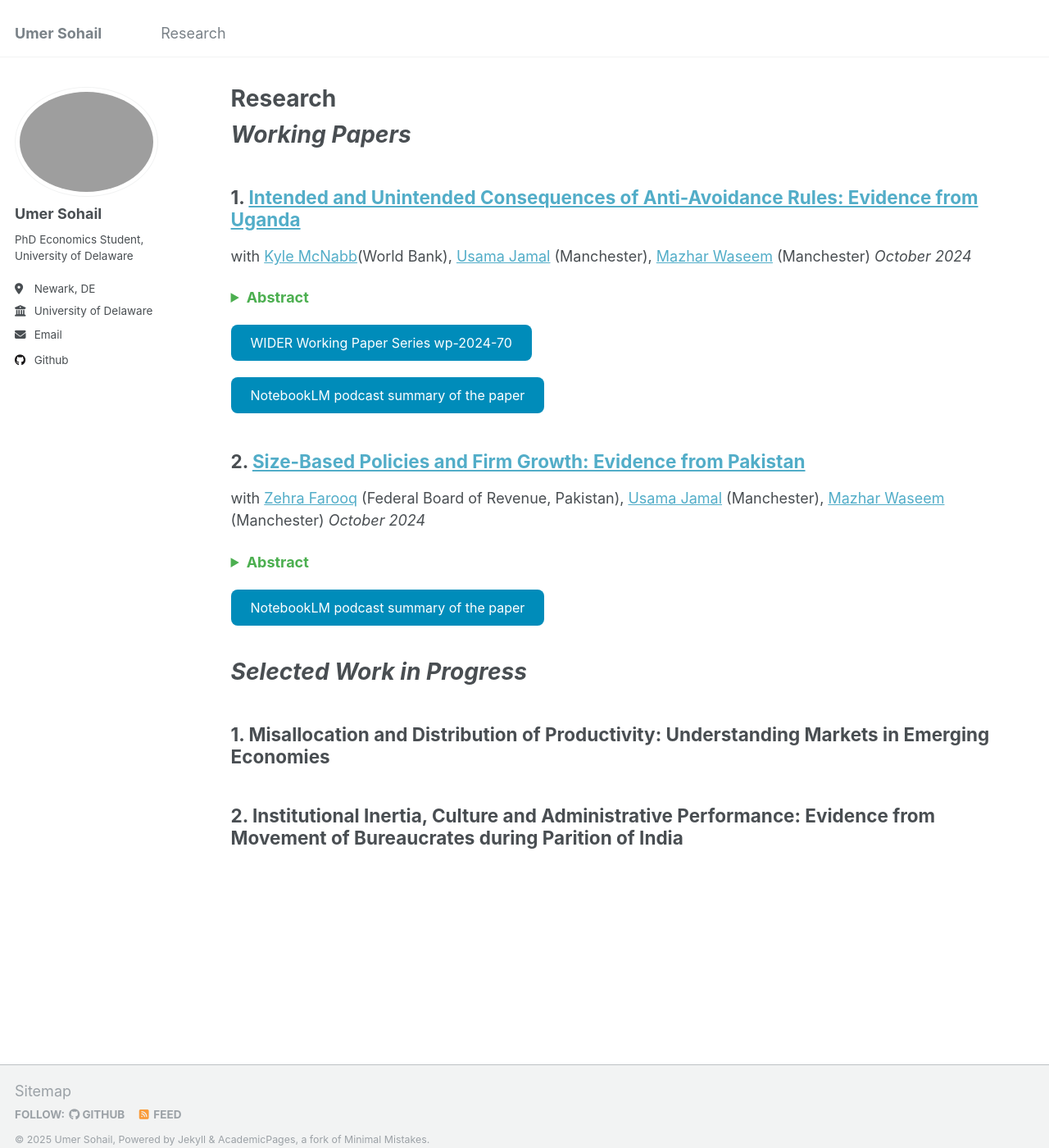
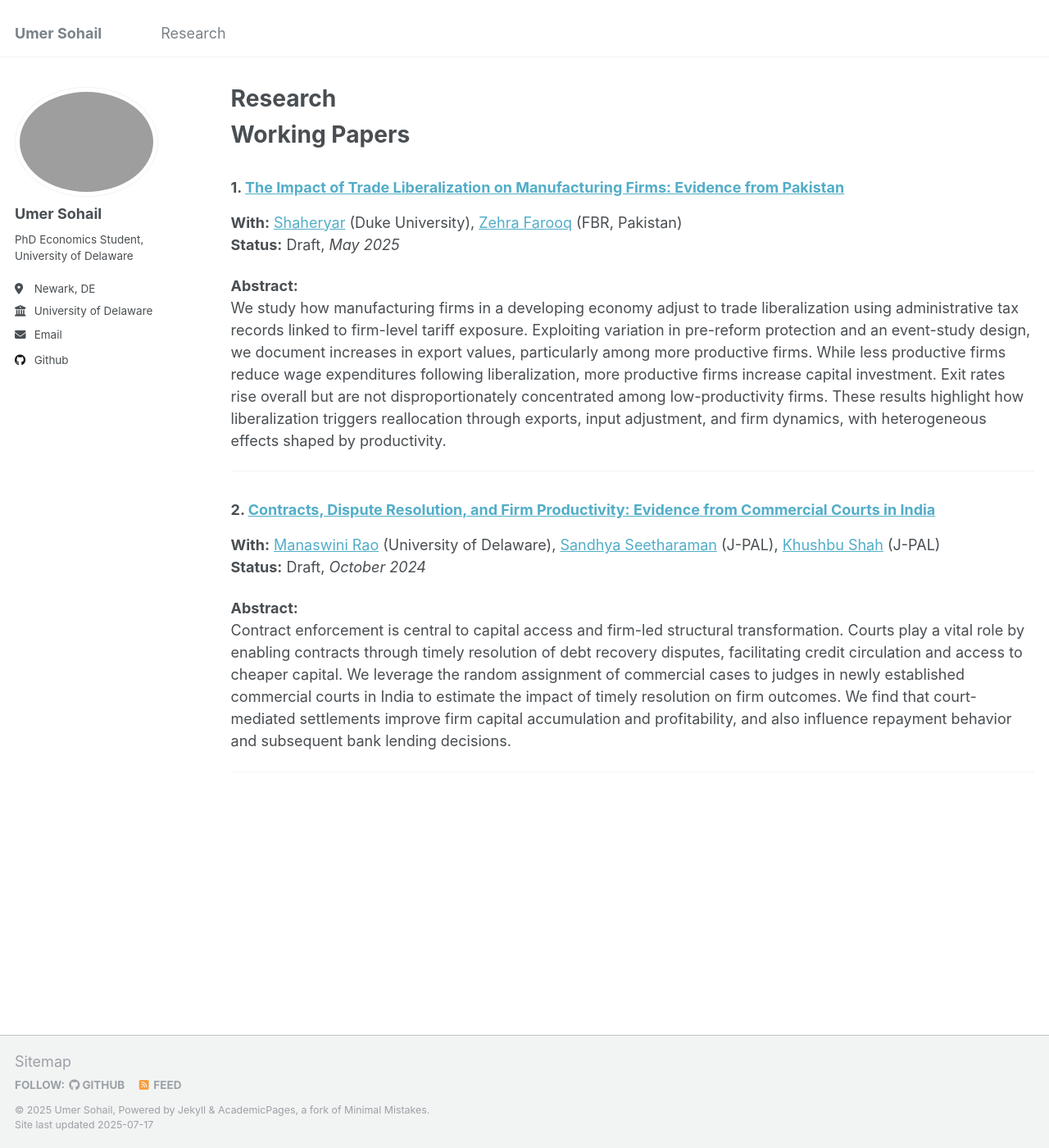
Before and after one commit to umerrssohail/umersohail, a Jekyll site: the page built from _pages/research.md, in a window 1280 px wide and 1400 px high. Shown: the whole window at 82% size. Built offline with Jekyll 4.4.1, drawn with Linux system fonts in a browser that asks for light colours.

Commit message:
Update research.md

```diff
--- a/_pages/research.md
+++ b/_pages/research.md
@@ -5,59 +5,22 @@ permalink: /research/
 author_profile: true
 ---
 
-# *Working Papers*
+# Working Papers
 
-## 1. [Intended and Unintended Consequences of Anti-Avoidance Rules: Evidence from Uganda](/files/URA_ProfitShifting_October2024.pdf)
-with [Kyle McNabb](https://scholar.google.co.uk/citations?user=HogPkK0AAAAJ&hl=en)(World Bank), [Usama Jamal](https://sites.google.com/view/usamajamal) (Manchester), [Mazhar Waseem](http://www.mazharwaseem.com) (Manchester)  *October 2024*
-<details>
-  <summary style="cursor: pointer; font-weight: bold; color: #4CAF50;">
-     Abstract
-  </summary>
-  <div style="margin-top: 10px;">
-    <p> Aggressive profit shifting by MNEs is a growing concern for domestic resource mobilization in developing economies. This paper evaluates the revenue and welfare consequences of a flagship anti-avoidance rule implemented in more than 45 countries to prevent profit shifting by MNEs through the debt channel. Our focus is Uganda, a representative developing country which implemented the rule in 2018. Exploiting admin data comprising the universe of corporate tax returns, we find that the rule does not significantly increase profits reported by MNEs in Uganda or tax remitted by them. However, it leads to unintended consequences such as a contraction in real economic activity, reducing the turnover, employment, and trade of treated MNEs. This highlights the limited targeting efficiency of the rule, questioning its overall welfare effects.</p>
-  </div>
-</details>
+### 1. [The Impact of Trade Liberalization on Manufacturing Firms: Evidence from Pakistan]()
+**With:** [Shaheryar](#) (Duke University), [Zehra Farooq](#) (FBR, Pakistan)
+**Status:** Draft, *May 2025*
 
-<div style="margin-top: 20px; text-align: left;">
-  <a href="https://www.wider.unu.edu/publication/intended-and-unintended-consequences-anti-avoidance-rules" style="text-decoration: none;">
-    <button style="background-color: #008CBA; color: white; padding: 12px 24px; border: none; border-radius: 8px; cursor: pointer; font-size: 16px;">
-      WIDER Working Paper Series wp-2024-70
-    </button>
-  </a>
-</div>
+**Abstract:**
+We study how manufacturing firms in a developing economy adjust to trade liberalization using administrative tax records linked to firm-level tariff exposure. Exploiting variation in pre-reform protection and an event-study design, we document increases in export values, particularly among more productive firms. While less productive firms reduce wage expenditures following liberalization, more productive firms increase capital investment. Exit rates rise overall but are not disproportionately concentrated among low-productivity firms. These results highlight how liberalization triggers reallocation through exports, input adjustment, and firm dynamics, with heterogeneous effects shaped by productivity.
 
-<div style="margin-top: 20px; text-align: left;">
-  <a href="https://notebooklm.google.com/notebook/49d296e5-e05a-430b-9bbc-6480ae66da29/audio" style="text-decoration: none;">
-    <button style="background-color: #008CBA; color: white; padding: 12px 24px; border: none; border-radius: 8px; cursor: pointer; font-size: 16px;">
-      NotebookLM podcast summary of the paper
-    </button>
-  </a>
-</div>
+---
 
-<div style="margin-top: 40px;"></div>
+### 2. [Contracts, Dispute Resolution, and Firm Productivity: Evidence from Commercial Courts in India]()
+**With:** [Manaswini Rao](#) (University of Delaware), [Sandhya Seetharaman](#) (J-PAL), [Khushbu Shah](#) (J-PAL)
+**Status:** Draft, *October 2024*
 
-## 2. [Size-Based Policies and Firm Growth: Evidence from Pakistan](/files/PAK_VAT_Threshold_October_2024.pdf)
-with [Zehra Farooq](https://zehrafarooq.com/) (Federal Board of Revenue, Pakistan), [Usama Jamal](https://sites.google.com/view/usamajamal) (Manchester), [Mazhar Waseem](http://www.mazharwaseem.com) (Manchester) *October 2024*
-<details>
-  <summary style="cursor: pointer; font-weight: bold; color: #4CAF50;">
-     Abstract
-  </summary>
-  <div style="margin-top: 10px;">
-    <p> Size-based regulations and taxation are ubiquitous. In this paper, we examine the impact of size-based taxation on firm growth by exploiting a large and permanent tax reform from Pakistan, where the VAT threshold was raised from PKR 5 million to PKR 10 million. Using a difference-in-differences framework and rich administrative data, we estimate the causal effects of this reform on firms whose growth was previously constrained by the size threshold. Our findings reveal substantial growth effects: treated firms saw their revenue increase by 32 log-points, costs by 19 log-points, and gross profits by 13 log-points. These effects are driven by real economic activity, as third-party reported outcomes, such as wages and imported inputs, also grew by similar margins. Treated firms paid higher taxes across various measures, highlighting their strong willingness to pay to get rid of the size-based policy. The results emphasize the importance of carefully designing size-based policies, as they can lock firms into significantly slower growth trajectories.</p>
-  </div>
-</details>
+**Abstract:**
+Contract enforcement is central to capital access and firm-led structural transformation. Courts play a vital role by enabling contracts through timely resolution of debt recovery disputes, facilitating credit circulation and access to cheaper capital. We leverage the random assignment of commercial cases to judges in newly established commercial courts in India to estimate the impact of timely resolution on firm outcomes. We find that court-mediated settlements improve firm capital accumulation and profitability, and also influence repayment behavior and subsequent bank lending decisions.
 
-<div style="margin-top: 20px; text-align: left;">
-  <a href="https://notebooklm.google.com/notebook/b9f77433-347d-48b3-a732-ee27c57c8799/audio" style="text-decoration: none;">
-    <button style="background-color: #008CBA; color: white; padding: 12px 24px; border: none; border-radius: 8px; cursor: pointer; font-size: 16px;">
-      NotebookLM podcast summary of the paper
-    </button>
-  </a>
-</div>
-
-<div style="margin-top: 40px;"></div>
-
-# *Selected Work in Progress*
-
-## 1. **Misallocation and Distribution of Productivity: Understanding Markets in Emerging Economies**
-## 2. **Institutional Inertia, Culture and Administrative Performance: Evidence from Movement of Bureaucrates during Parition of India**
+---
```
